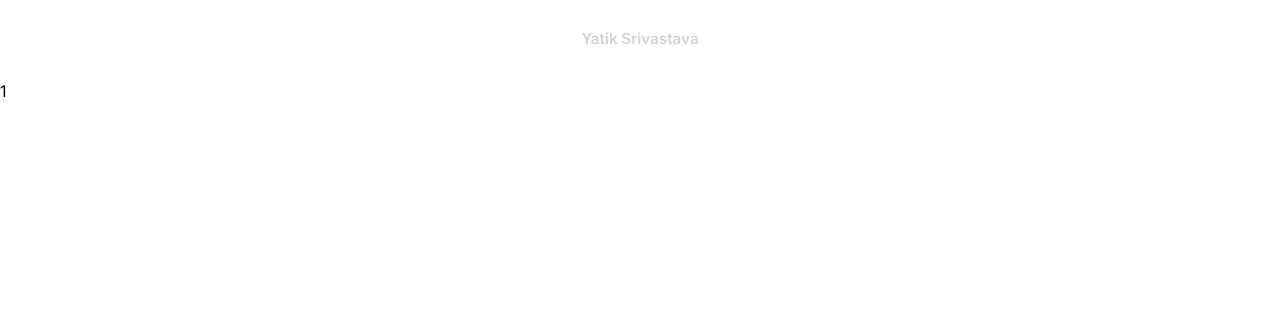
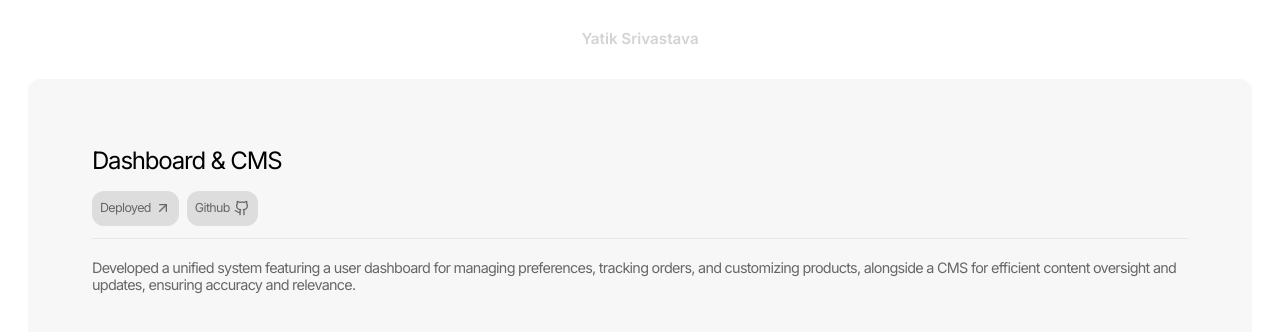
Before and after one commit to Yatik1/Portfolio, a Next.js app: page /1 in a window 1280 px wide. Shown: the top 332 px of the page. Built offline with nearby package versions, Linux system fonts and the light colour scheme.

Commit message:
indie page

```diff
--- a/app/[id]/page.jsx
+++ b/app/[id]/page.jsx
@@ -1,6 +1,9 @@
 "use client";
 
+import Wrapper from "@/components/ui/Wrapper";
 import { projectData } from "@/data/projectData";
+import { ArrowUpRight, Github } from "lucide-react";
+import Link from "next/link";
 import { useParams } from "next/navigation";
 
 function ProjectPage() {
@@ -8,13 +11,53 @@ function ProjectPage() {
   const params = useParams()
   const {id} = params
 
-  const project = projectData.filter((project) => project.id === parseInt(id))
+  const project = projectData.find((project) => project.id === parseInt(id))
 
   console.log(project)
 
   return (
-    <div>
-      {id}
+    <div className="flex flex-col items-center justify-center w-screen px-7">
+      <Wrapper styles={"w-full p-[5vw]"}>
+
+        <div className="flex flex-col gap-3 items-start justify-start w-full">
+          <h3
+            className="w-full text-[1rem] lg:text-[1.5rem] tracking-tighter"
+          >
+            {project.title}
+          </h3>
+
+          <div className="flex items-start justify-start w-full gap-2">
+            <Link
+              target="_blank"
+              href={project.deployedLink}
+              className="flex items-center justify-center gap-1 bg-[#DDDDDD] text-[#676767] p-2 text-[0.78rem] rounded-xl tracking-tighter"
+            >
+              <h2 className=" ">Deployed</h2>
+              <ArrowUpRight className="w-4 h-4" />
+            </Link>
+
+            <Link
+              target="_blank"
+              href={project.githubLink}
+              className="flex items-center justify-center gap-1 bg-[#DDDDDD] text-[#676767] p-2 text-[0.78rem] rounded-xl tracking-tighter"
+            >
+              <h2 className="">Github</h2>
+              <Github className="w-4 h-4" />
+            </Link>
+
+          </div>
+
+        </div>
+
+        <hr className="w-full -mt-2"/>
+
+        <div className="flex w-full items-start justify-start">
+          <p className="text-[0.9rem] text-[#676767] tracking-tighter leading-[1.1rem] ">
+            {project?.description}
+          </p>
+        </div>
+
+      </Wrapper>
     </div>
   )
 }
```
